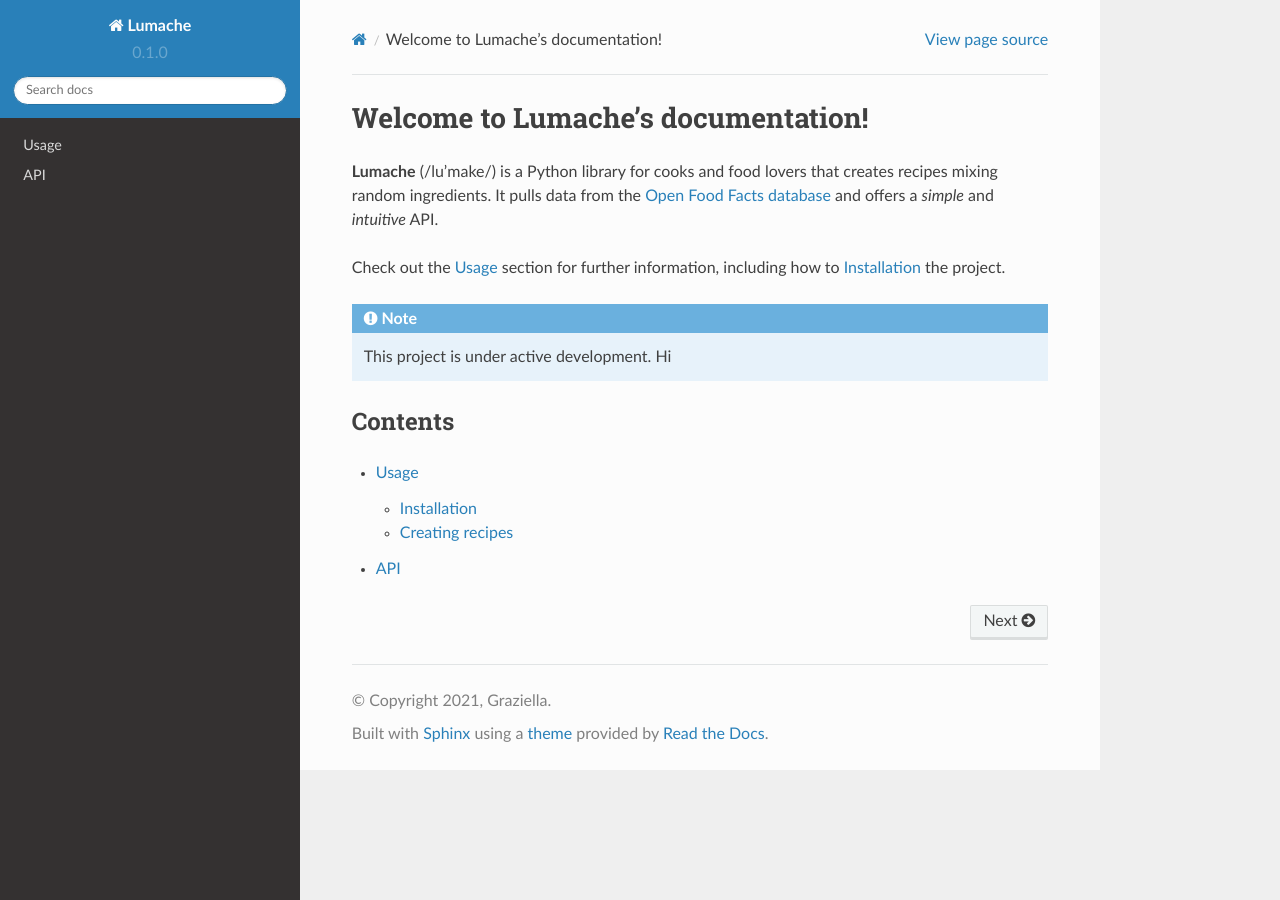
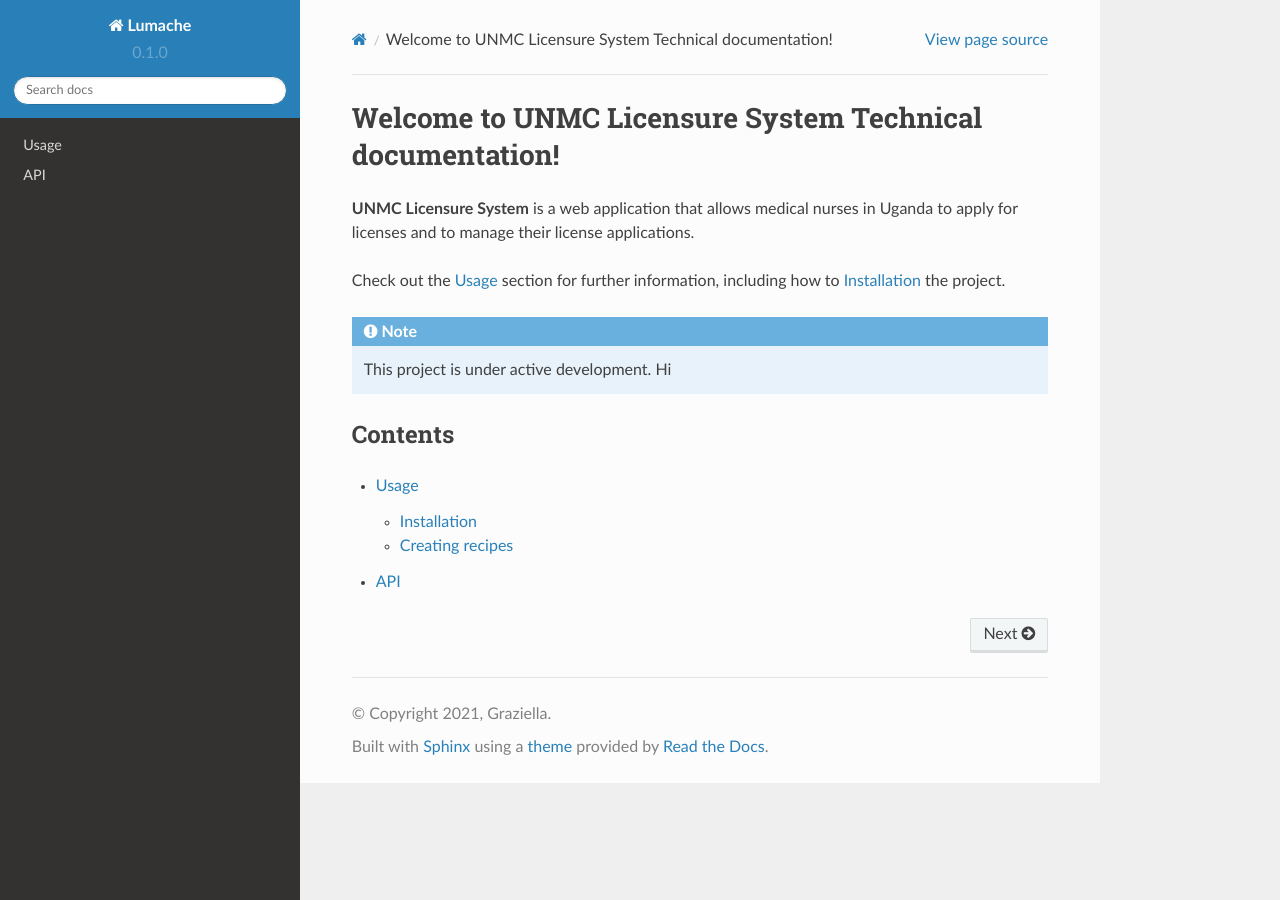
Before and after one commit to elijah-okello/unmc-docs, a Sphinx documentation site: the page built from docs/source/index.rst, in a window 1280 px wide. Built offline with Sphinx 7.4.7 and the Read the Docs theme 2.0.0, drawn with Linux system fonts in a browser that asks for light colours.

Commit message:
initial commit

```diff
--- a/docs/source/index.rst
+++ b/docs/source/index.rst
@@ -1,10 +1,9 @@
-Welcome to Lumache's documentation!
-===================================
+Welcome to UNMC Licensure System Technical documentation!
+=========================================================
 
-**Lumache** (/lu'make/) is a Python library for cooks and food lovers
-that creates recipes mixing random ingredients.
-It pulls data from the `Open Food Facts database <https://world.openfoodfacts.org/>`_
-and offers a *simple* and *intuitive* API.
+**UNMC Licensure System**
+is a web application that allows medical nurses in Uganda to apply
+for licenses and to manage their license applications.
 
 Check out the :doc:`usage` section for further information, including
 how to :ref:`installation` the project.
```
Also changed, not shown: README.rst (+5 -5 lines), lumache.py (deleted, +0 -23 lines), pyproject.toml (deleted, +0 -8 lines), 2 other files.
